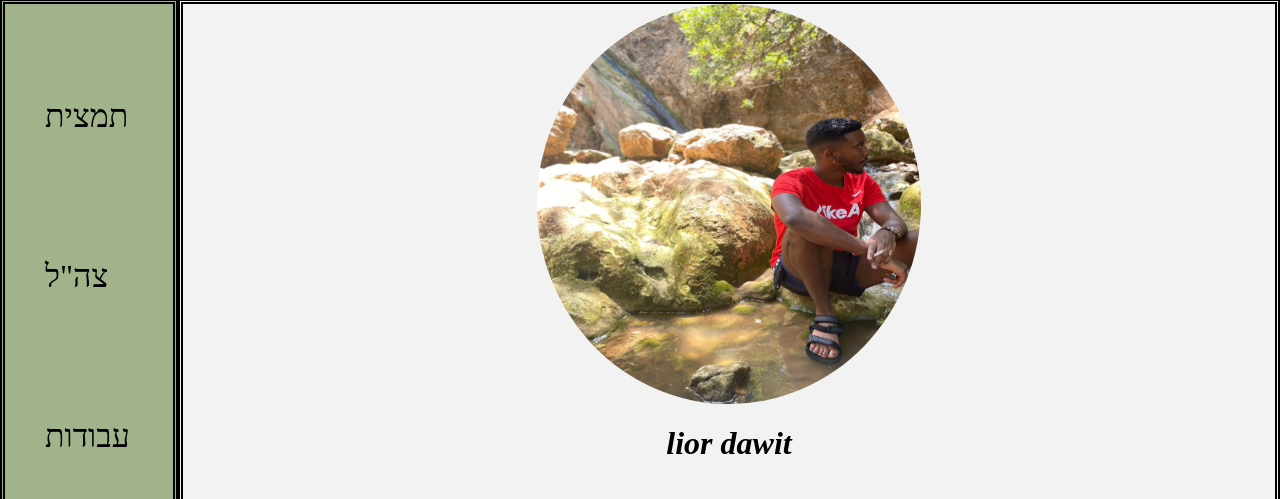
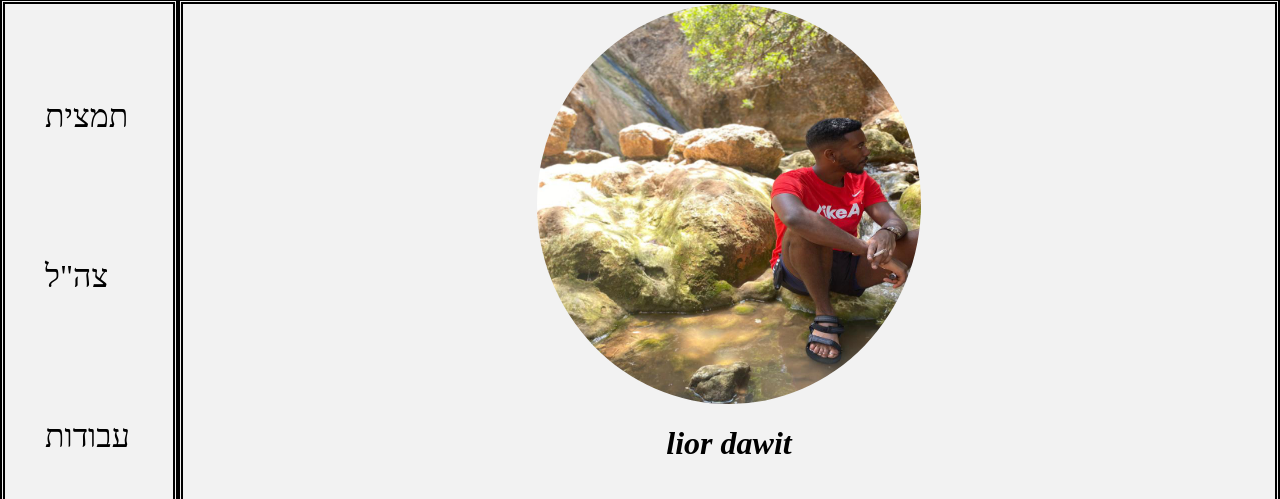
Before and after one commit to Dawitlior/pesah-work, a plain HTML site: page index.html in a window 1280 px wide. Shown: the part 95-594 px from the top of the page. Drawn offline with Linux system fonts and the light colour scheme.

Commit message:
24/04#001

```diff
--- a/desktop.css
+++ b/desktop.css
@@ -34,7 +34,7 @@ body {
 
 .side-bar {
     grid-area: side;
-    background-color: #A2B38B;
+    background-color: #F2F2F2;
     border: 5px double black;
 
 
```
